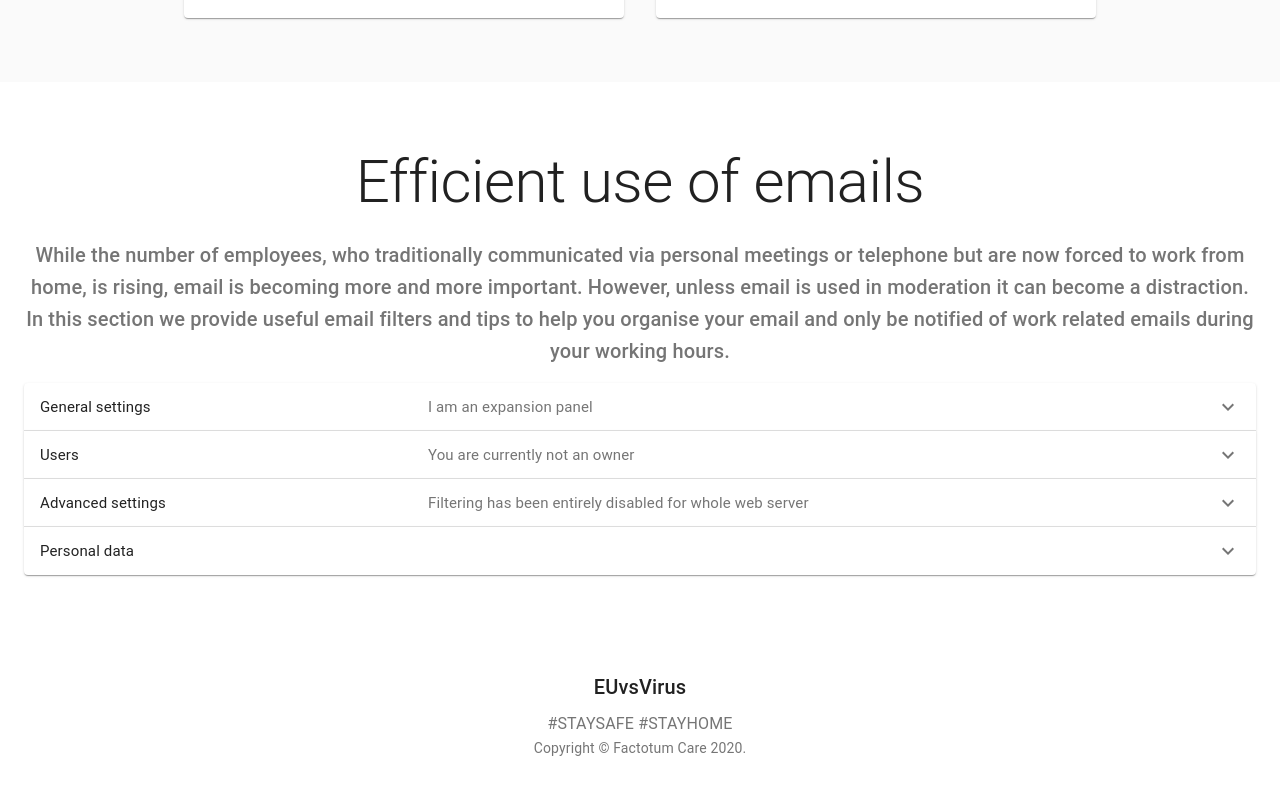
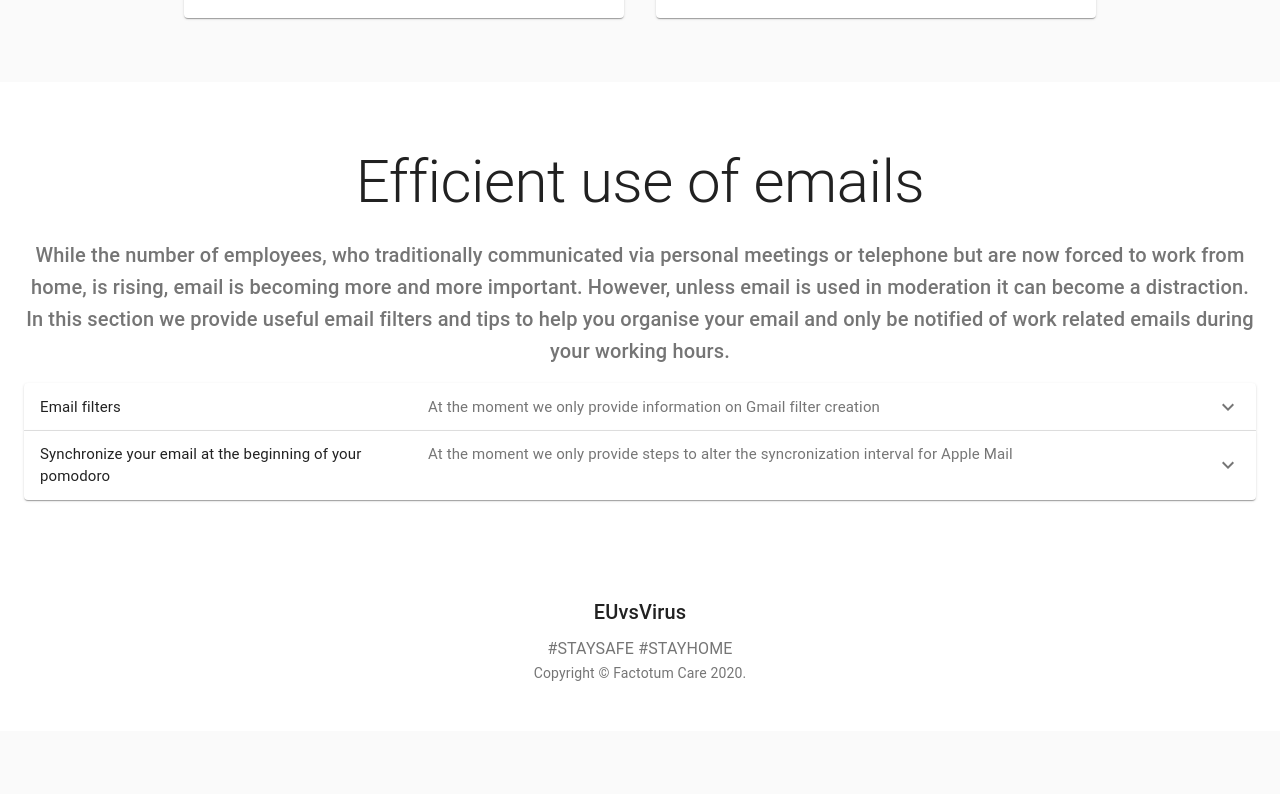
Before and after one commit to mxenoph/factotum-care, a React app in the folder webpack-react-tutorial/: page /productivity in a window 1280 px wide. Shown: the part 1518-2312 px from the top of the page. After the commit the page ends 2249 px from the top, so only its background shows below. Built offline with nearby package versions, Linux system fonts and the light colour scheme.

Commit message:
Adding steps to add email filter; we will need to write filters and have them import them in the future

```diff
--- a/webpack-react-tutorial/src/js/components/EmailFilters.js
+++ b/webpack-react-tutorial/src/js/components/EmailFilters.js
@@ -1,4 +1,5 @@
 import React, { Component } from 'react';
+import Container from "@material-ui/core/Container";
 import Typography from "@material-ui/core/Typography";
 import { makeStyles } from "@material-ui/core/styles";
 import ExpansionPanel from '@material-ui/core/ExpansionPanel';
@@ -37,13 +38,22 @@ export default function ControlledExpansionPanels() {
           aria-controls="panel1bh-content"
           id="panel1bh-header"
         >
-          <Typography className={classes.heading}>General settings</Typography>
-          <Typography className={classes.secondaryHeading}>I am an expansion panel</Typography>
+          <Typography className={classes.heading}>Email filters</Typography>
+          <Typography className={classes.secondaryHeading}>At the moment we only provide information on Gmail filter creation</Typography>
         </ExpansionPanelSummary>
         <ExpansionPanelDetails>
-          <Typography>
-            Nulla facilisi. Phasellus sollicitudin nulla et quam mattis feugiat. Aliquam eget
-            maximus est, id dignissim quam.
+          <Typography
+              variant="body1"
+              align="left"
+              color="textPrimary"
+              paragraph
+          >
+              <li><span>Go to your Gmail</span></li>
+              <li><span>Navigate to Settings</span></li>
+              <li><span>Select Filters and Blocked Addresses and then Create new filter</span></li>
+              <li><span>Form a filter to distinguish emails only sent to you by providing the following to the To fields: me AND -*</span></li>
+              <li><span>Select Create filter, then OK and select Always mark it as important and categorize as Primary.</span></li>
+              <li><span>Confirm the filter creation</span></li>
           </Typography>
         </ExpansionPanelDetails>
       </ExpansionPanel>
@@ -53,49 +63,34 @@ export default function ControlledExpansionPanels() {
           aria-controls="panel2bh-content"
           id="panel2bh-header"
         >
-          <Typography className={classes.heading}>Users</Typography>
+          <Typography className={classes.heading}>Synchronize your email at the beginning of your pomodoro</Typography>
           <Typography className={classes.secondaryHeading}>
-            You are currently not an owner
+             At the moment we only provide steps to alter the syncronization interval for Apple Mail
           </Typography>
         </ExpansionPanelSummary>
         <ExpansionPanelDetails>
-          <Typography>
-            Donec placerat, lectus sed mattis semper, neque lectus feugiat lectus, varius pulvinar
-            diam eros in elit. Pellentesque convallis laoreet laoreet.
+          <Container maxWidth="lg">
+          <Typography
+              variant="body1"
+              align="left"
+              color="textPrimary"
+              paragraph
+          >
+              <li><span>Go to your Apple Mail</span></li>
+              <li><span>Navigate to Prefernces from the Menu</span></li>
+              <li><span>Under general set "Check for new messages" to every 30 minutes</span></li>
           </Typography>
-        </ExpansionPanelDetails>
-      </ExpansionPanel>
-      <ExpansionPanel expanded={expanded === 'panel3'} onChange={handleChange('panel3')}>
-        <ExpansionPanelSummary
-          expandIcon={<ExpandMoreIcon />}
-          aria-controls="panel3bh-content"
-          id="panel3bh-header"
-        >
-          <Typography className={classes.heading}>Advanced settings</Typography>
-          <Typography className={classes.secondaryHeading}>
-            Filtering has been entirely disabled for whole web server
+          <Typography
+              variant="body1"
+              align="left"
+              color="textPrimary"
+              paragraph
+          >
+              The steps can be taken just one time at the start of your work day and provided you
+              practise pomodoro, you will only receive emails at the end of your pomodoro break.
+
           </Typography>
-        </ExpansionPanelSummary>
-        <ExpansionPanelDetails>
-          <Typography>
-            Nunc vitae orci ultricies, auctor nunc in, volutpat nisl. Integer sit amet egestas eros,
-            vitae egestas augue. Duis vel est augue.
-          </Typography>
-        </ExpansionPanelDetails>
-      </ExpansionPanel>
-      <ExpansionPanel expanded={expanded === 'panel4'} onChange={handleChange('panel4')}>
-        <ExpansionPanelSummary
-          expandIcon={<ExpandMoreIcon />}
-          aria-controls="panel4bh-content"
-          id="panel4bh-header"
-        >
-          <Typography className={classes.heading}>Personal data</Typography>
-        </ExpansionPanelSummary>
-        <ExpansionPanelDetails>
-          <Typography>
-            Nunc vitae orci ultricies, auctor nunc in, volutpat nisl. Integer sit amet egestas eros,
-            vitae egestas augue. Duis vel est augue.
-          </Typography>
+          </Container>
         </ExpansionPanelDetails>
       </ExpansionPanel>
     </div>
```
